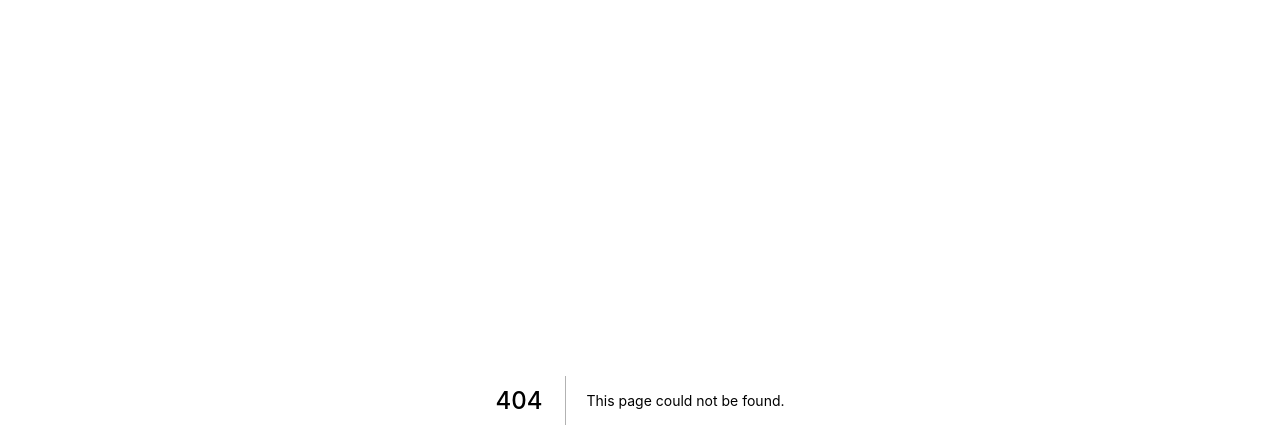
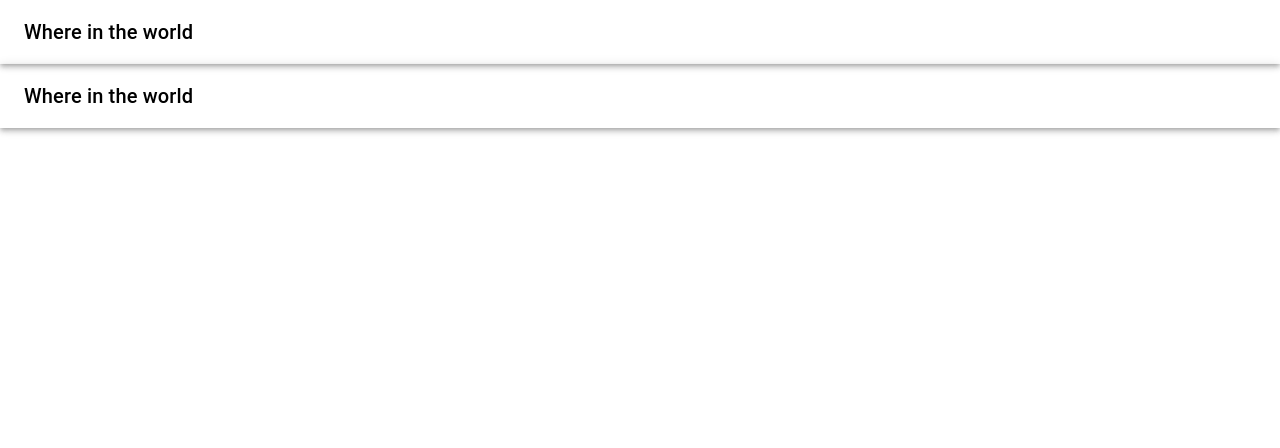
Before and after one commit to thoamsy/national-flags, a Next.js app: page /components/Navbar in a window 1280 px wide. Before the commit this address had no page. Shown: the top 448 px of the page. Built offline with nearby package versions, Linux system fonts and the light colour scheme.

Commit message:
feat: with appbar

```diff
--- a/pages/_app.tsx
+++ b/pages/_app.tsx
@@ -1,7 +1,13 @@
-import '../styles/globals.css'
-import type { AppProps } from 'next/app'
+import '../styles/globals.css';
+import type { AppProps } from 'next/app';
+import Navbar from './components/Navbar';
 
 function MyApp({ Component, pageProps }: AppProps) {
-  return <Component {...pageProps} />
+  return (
+    <>
+      <Navbar />
+      <Component {...pageProps} />
+    </>
+  );
 }
-export default MyApp
+export default MyApp;
--- a/pages/api/allCountry.ts
+++ b/pages/api/allCountry.ts
@@ -32,6 +32,5 @@ export default async function handler(
   res: NextApiResponse<Country[]>,
 ) {
   const countries = await fetch(EntryPoint.all).then((res) => res.json());
-  console.log(countries);
   res.status(200).json(countries);
 }
--- /dev/null
+++ b/pages/components/Navbar.tsx
@@ -0,0 +1,15 @@
+import AppBar from '@mui/material/AppBar';
+import Toolbar from '@mui/material/Toolbar';
+import Typography from '@mui/material/Typography';
+
+export default function Navbar() {
+  return (
+    <AppBar color="transparent" position="relative" enableColorOnDark>
+      <Toolbar>
+        <Typography variant="h6" component="div">
+          Where in the world
+        </Typography>
+      </Toolbar>
+    </AppBar>
+  );
+}
```
